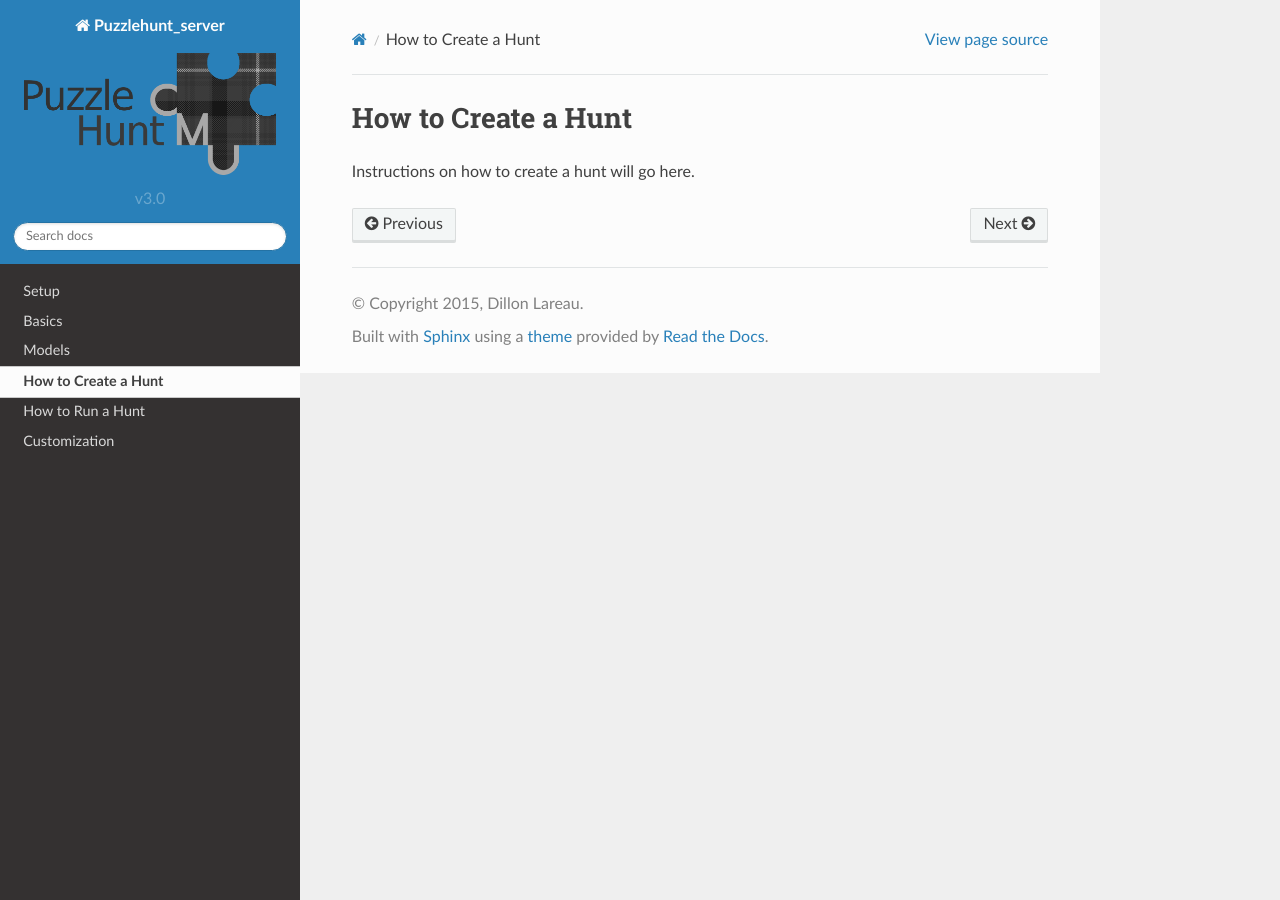
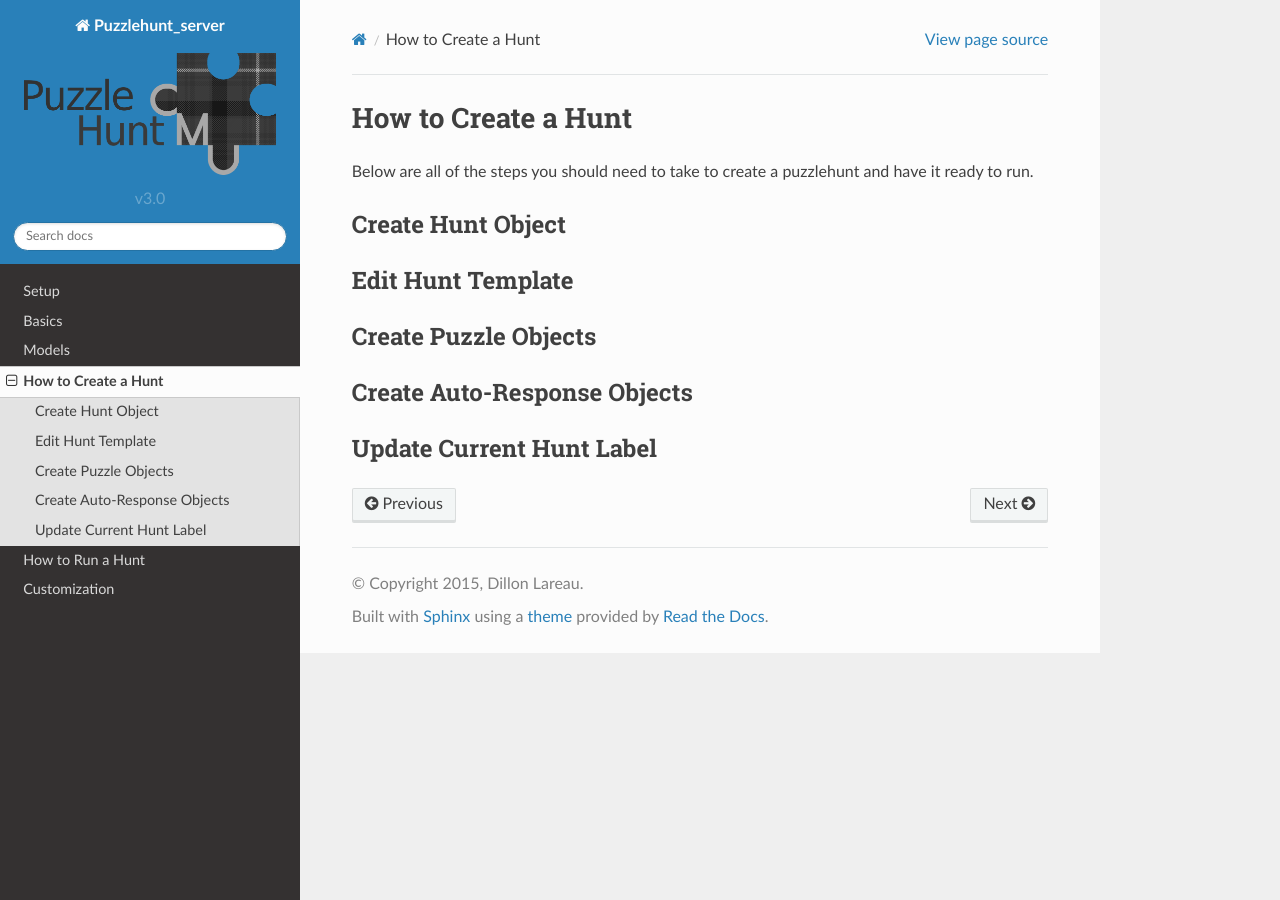
Before and after one commit to dlareau/puzzlehunt_server, a Sphinx documentation site: the page built from docs/hunt_creation.rst, in a window 1280 px wide. Built offline with Sphinx 7.4.7 and the Read the Docs theme 2.0.0, drawn with Linux system fonts in a browser that asks for light colours.

Commit message:
Minor start to hunt creation/running documents

```diff
--- a/docs/hunt_creation.rst
+++ b/docs/hunt_creation.rst
@@ -1,4 +1,19 @@
 How to Create a Hunt
 ********************
 
-Instructions on how to create a hunt will go here.
+Below are all of the steps you should need to take to create a puzzlehunt and have it ready to run.
+
+Create Hunt Object
+------------------
+
+Edit Hunt Template
+------------------
+
+Create Puzzle Objects
+---------------------
+
+Create Auto-Response Objects
+----------------------------
+
+Update Current Hunt Label
+-------------------------
--- a/docs/hunt_running.rst
+++ b/docs/hunt_running.rst
@@ -1,4 +1,6 @@
 How to Run a Hunt
 *******************
 
-Instructions on how to run a hunt will go here.
+So you want to run a puzzlehunt...
+
+Below are all of the steps you should need to take to run an already created puzzlehunt.
```
